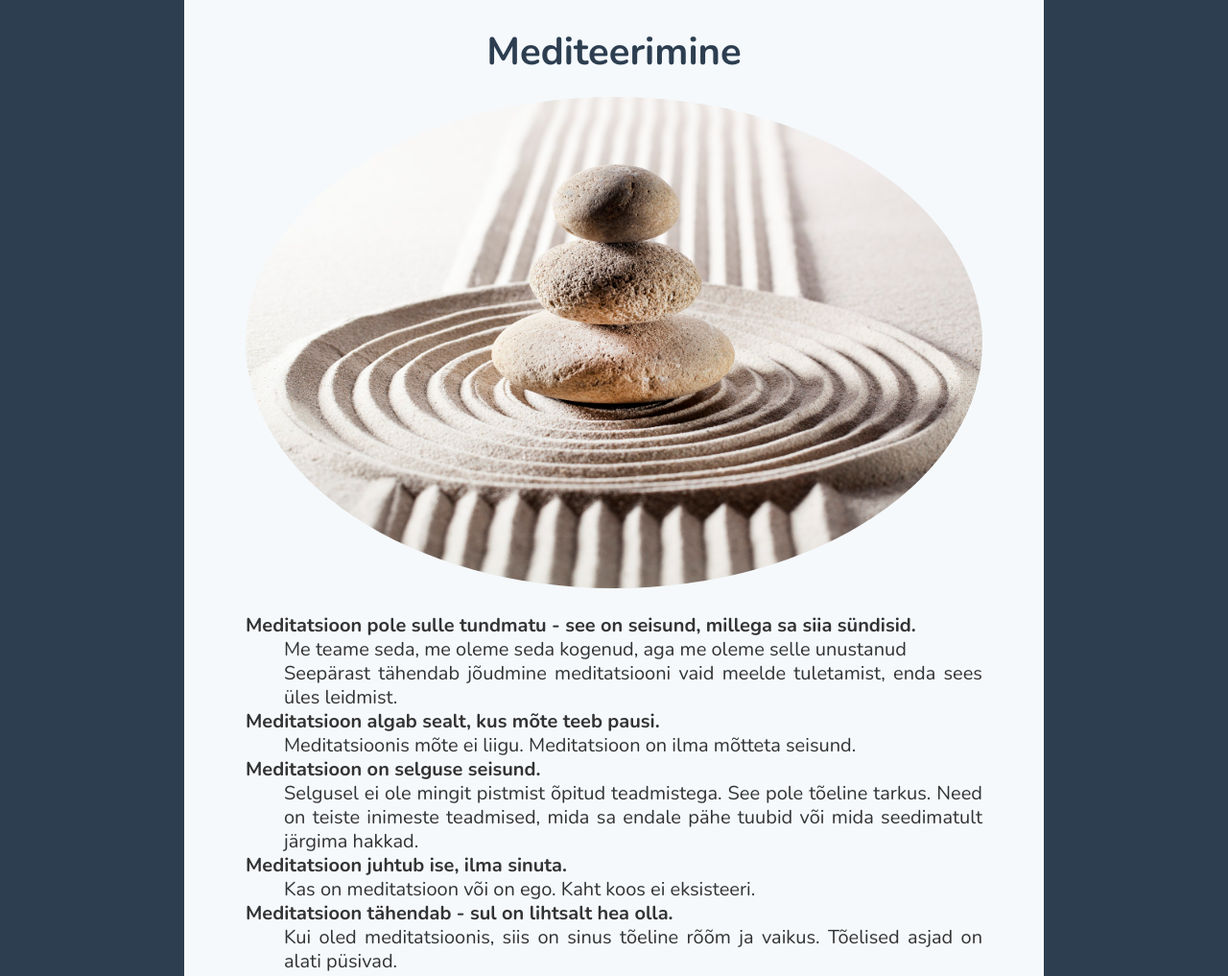
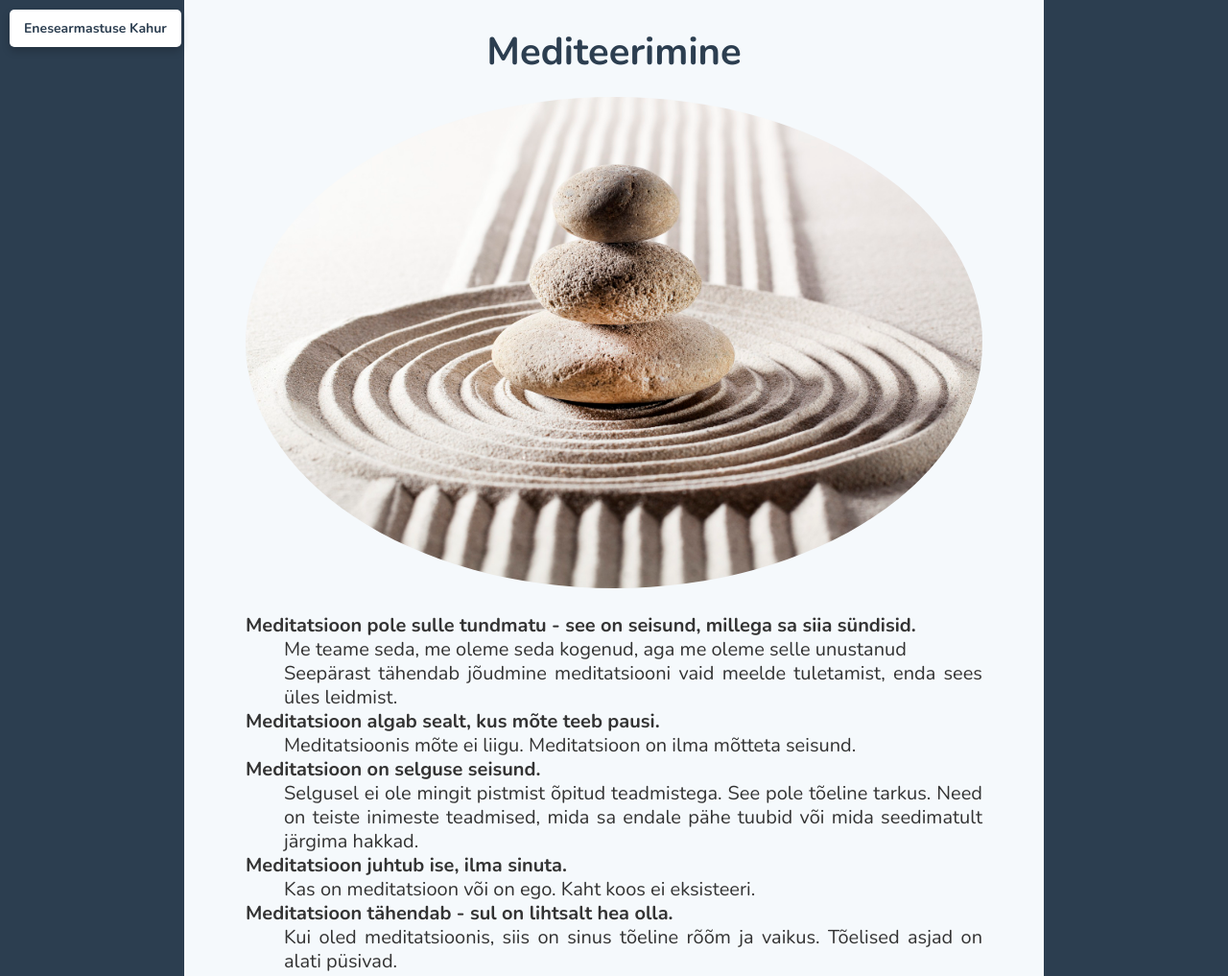
Before and after one commit to TanelKulla/Vahuri-Nimel, a plain HTML site: page HTML/vaheleht1.html in a window 1280 px wide. Shown: the top 1017 px of the page at 96% size. Drawn offline with nearby package versions, Linux system fonts and the light colour scheme.

Commit message:
tagasi ndexile

```diff
--- a/HTML/vaheleht1.html
+++ b/HTML/vaheleht1.html
@@ -9,7 +9,7 @@
 </head>
 
 <body>
-
+<a href="index.html" class="avaleht">Enesearmastuse Kahur</a>
 <h1>Mediteerimine</h1>
 
 
```
